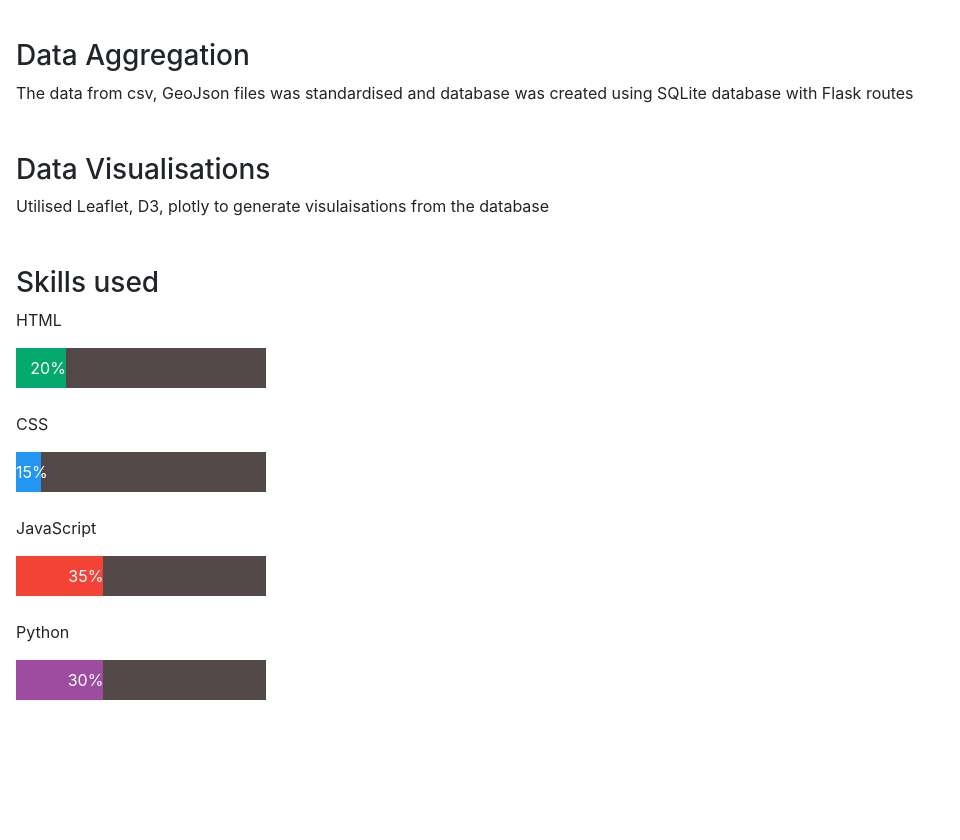
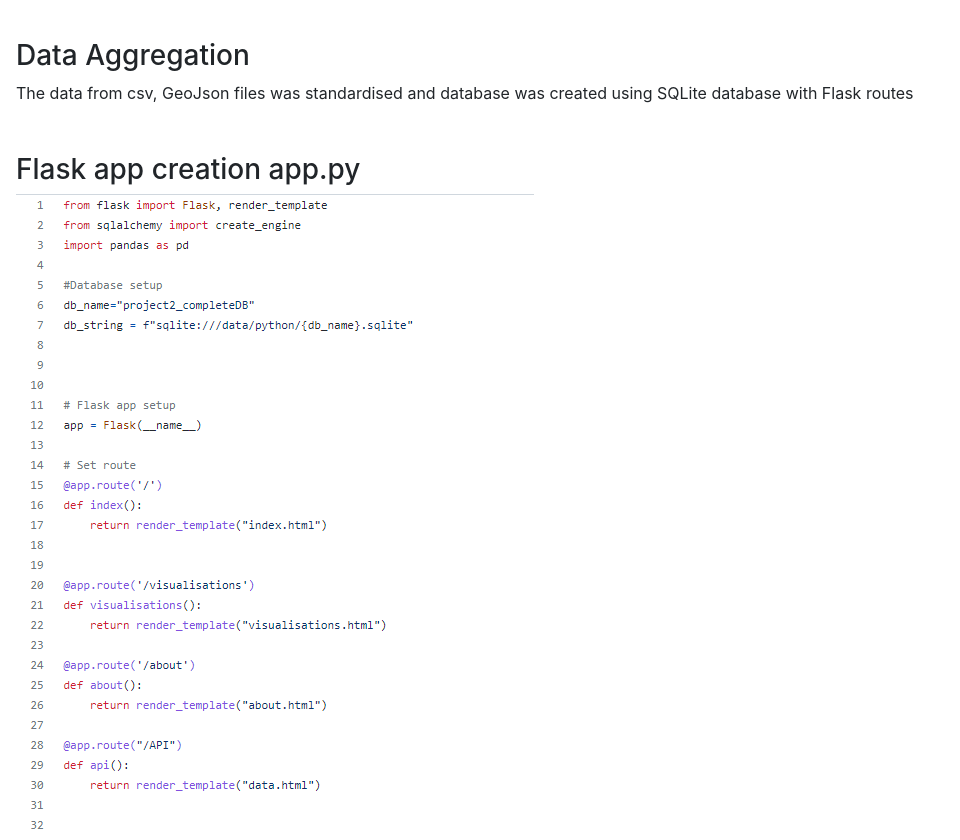
Before and after one commit to P219-C/2_project-visualization, a plain HTML site: page templates/about.html in a window 1280 px wide. Shown: the part 560-1400 px from the top of the page, without its empty margins (0-960 px from the left). Before the commit the page ends 1276 px from the top, so only its background shows below. Drawn offline with nearby package versions, Linux system fonts and the light colour scheme.

Commit message:
updated readme and adnout html with flask code pics

```diff
--- a/templates/about.html
+++ b/templates/about.html
@@ -37,6 +37,14 @@
     <div class="content">
       <h3>Data Aggregation</h3>
       <p>The data from csv, GeoJson files was standardised and database was created using SQLite database with Flask routes</p>
+    </div>
+
+    <div class="content">
+      <h3>Flask app creation  app.py</h3>
+      <img src='../static/images/flask-pic-1.png'>
+      <img src='../static/images/flask-pic-2.png'>
+      <img src='../static/images/flask-pic-3.png'>
+
     </div>
     <div class="content">
       <h3>Data Visualisations</h3>
```
Also changed, not shown: static/images/flask-pic-1.png (added), static/images/flask-pic-2.png (added), static/images/flask-pic-3.png (added), 1 other file.
